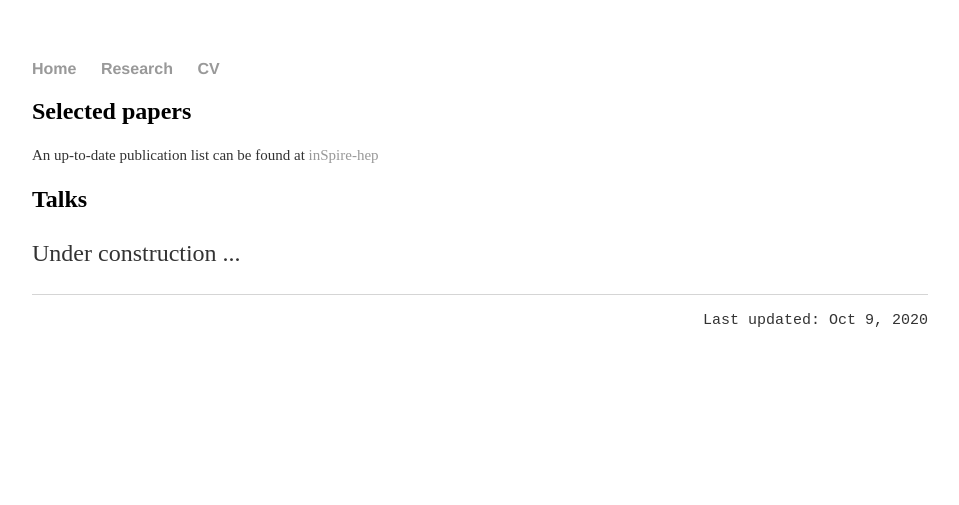
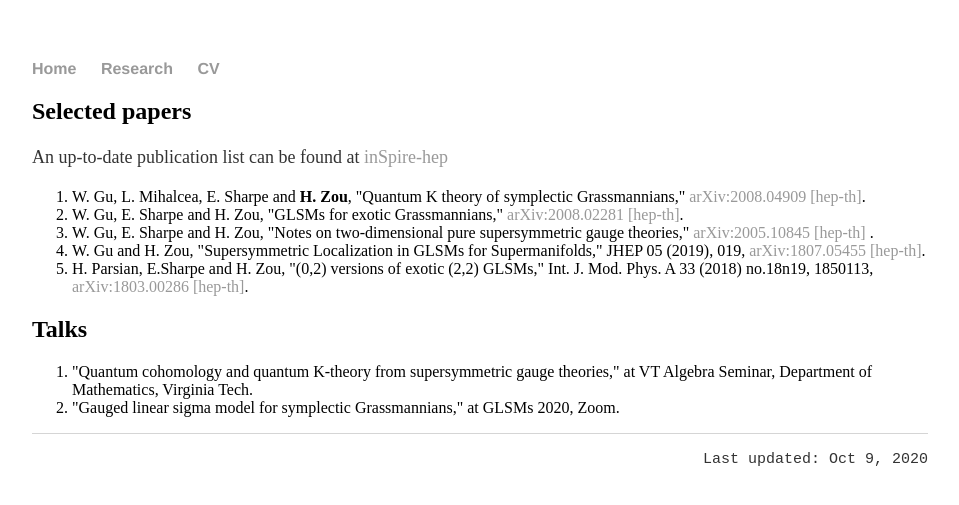
Before and after one commit to hhzou/hhzou.github.io, a Jekyll site: the page built from research/index.html, in a window 1280 px wide. Shown: the top 505 px of the page, without its empty margins (160-1119 px from the left). Built offline with Jekyll 4.4.1, drawn with Linux system fonts in a browser that asks for light colours.

Commit message:
Update index.html
add content

```diff
--- a/research/index.html
+++ b/research/index.html
@@ -4,9 +4,18 @@ title: Research
 ---
 <div class="research">
 	<h2>Selected papers </h2>
-	<p style="font-size: 15px"> An up-to-date publication list can be found at <a href="https://inspirehep.net/authors/1056827">inSpire-hep</a> </p>
+	<p style="font-size: 18px"> An up-to-date publication list can be found at <a href="https://inspirehep.net/authors/1056827">inSpire-hep</a> </p>
+	<ol>
+		<li>W. Gu, L. Mihalcea, E. Sharpe and <strong>H. Zou</strong>, "Quantum K theory of symplectic Grassmannians," <a href = "https://arxiv.org/abs/2008.04909"> arXiv:2008.04909 [hep-th]</a>. </li>
+		<li>W. Gu, E. Sharpe and H. Zou, "GLSMs for exotic Grassmannians," <a href = "https://arxiv.org/abs/2008.02281"> arXiv:2008.02281 [hep-th]</a>. </li>
+		<li>W. Gu, E. Sharpe and H. Zou, "Notes on two-dimensional pure supersymmetric gauge theories," <a href="https://arxiv.org/abs/2005.10845">arXiv:2005.10845 [hep-th] </a>.</li>
+		<li>W. Gu and H. Zou, "Supersymmetric Localization in GLSMs for Supermanifolds," JHEP 05 (2019), 019, <a href="arXiv:1807.05455 "> arXiv:1807.05455 [hep-th]</a>.</li>
+		<li>H. Parsian, E.Sharpe and H. Zou, "(0,2) versions of exotic (2,2) GLSMs," Int. J. Mod. Phys. A 33 (2018) no.18n19, 1850113, <a href ="https://arxiv.org/abs/1803.00286"> arXiv:1803.00286 [hep-th]</a>.</li>
+	</ol>
+
 	<h2>Talks </h2>
-	<p>
-		Under construction ...
-	</p>
+	<ol>
+		<li>"Quantum cohomology and quantum K-theory from supersymmetric gauge theories," at VT Algebra Seminar, Department of Mathematics, Virginia Tech.</li>
+		<li>"Gauged linear sigma model for symplectic Grassmannians," at GLSMs 2020, Zoom.</li>
+	</ol>
 </div>
```
